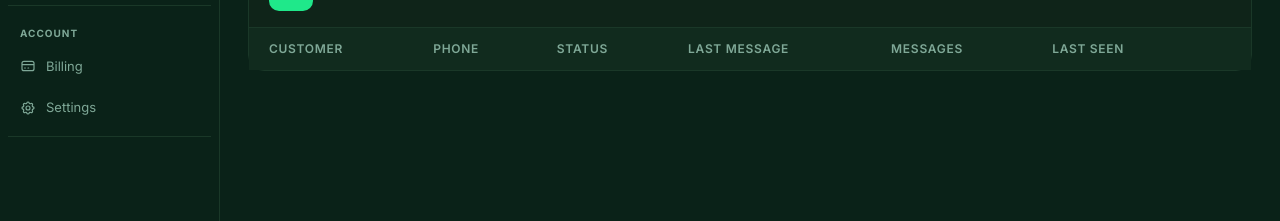
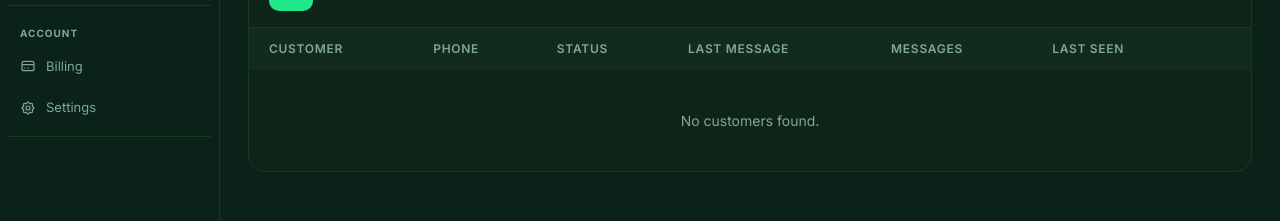
Before and after one commit to manthanpande25/whatsapp-bot, a React (Vite) app: page /crm in a window 1280 px wide. Shown: the part 411-632 px from the top of the page. Built offline with nearby package versions, Linux system fonts and the light colour scheme; a web font is replaced by a local one.

Commit message:
CRM Search Feature Working

```diff
--- a/src/screens/CRM.tsx
+++ b/src/screens/CRM.tsx
@@ -18,6 +18,7 @@ import { updateCustomer } from "../services/customer.service";
 export function CRM() {
 	const [contacts, setContacts] = useState<Customer[]>([]);
 	const [loading, setLoading] = useState(true);
+	const [search, setSearch] = useState("");
 
 	const [selectedCustomer, setSelectedCustomer] = useState<Customer | null>(
 		null,
@@ -30,13 +31,9 @@ export function CRM() {
 	const [editNotes, setEditNotes] = useState("");
 	const totalContacts = contacts.length;
 
-const customers = contacts.filter(
-    c => c.status === "CUSTOMER"
-).length;
+	const customers = contacts.filter((c) => c.status === "CUSTOMER").length;
 
-const newLeads = contacts.filter(
-    c => c.status === "NEW"
-).length;
+	const newLeads = contacts.filter((c) => c.status === "NEW").length;
 
 	useEffect(() => {
 		loadCustomers();
@@ -72,6 +69,19 @@ const newLeads = contacts.filter(
 		QUALIFIED: T.red,
 		CUSTOMER: T.jade,
 	};
+
+	const filteredContacts = contacts.filter((customer) => {
+		const query = search.toLowerCase().trim();
+
+		if (!query) return true;
+
+		return (
+			customer.name.toLowerCase().includes(query) ||
+			customer.phone.toLowerCase().includes(query) ||
+			customer.status.toLowerCase().includes(query) ||
+			customer.lastMessage.toLowerCase().includes(query)
+		);
+	});
 
 	function openCustomer(customer: Customer) {
 		setSelectedCustomer(customer);
@@ -120,7 +130,8 @@ async function saveCustomer() {
 		} catch (error) {
 			console.error("Failed to update customer:", error);
 		}
-}	return (
+	}
+	return (
 		<div
 			style={{
 				padding: "clamp(16px, 4vw, 28px)",
@@ -156,6 +167,8 @@ async function saveCustomer() {
 				<div style={{ display: "flex", gap: 10 }}>
 					<div style={{ position: "relative" }}>
 						<input
+							value={search}
+							onChange={(e) => setSearch(e.target.value)}
 							placeholder="Search contacts..."
 							style={{
 								background: T.deep,
@@ -273,7 +286,22 @@ async function saveCustomer() {
 							</tr>
 						</thead>
 						<tbody>
-							{contacts.map((c) => (
+							{filteredContacts.length === 0 && (
+								<tr>
+									<td
+										colSpan={7}
+										style={{
+											padding: "40px",
+											textAlign: "center",
+											color: T.muted,
+											fontSize: 14,
+										}}
+									>
+										No customers found.
+									</td>
+								</tr>
+							)}
+							{filteredContacts.map((c) => (
 								<tr
 									onClick={() => openCustomer(c)}
 									key={c.id}
@@ -373,7 +401,6 @@ async function saveCustomer() {
 												size="sm"
 												onClick={(e) => {
 													e.stopPropagation();
-
 												}}
 											>
 												<Icon
@@ -404,7 +431,6 @@ async function saveCustomer() {
 					</table>
 				</div>
 			</Card>
-
 
 			<Drawer
 				open={drawerOpen}
@@ -481,9 +507,7 @@ async function saveCustomer() {
 							<textarea
 								rows={6}
 								value={editNotes}
-                    onChange={(e) =>
-                        setEditNotes(e.target.value)
-                    }
+								onChange={(e) => setEditNotes(e.target.value)}
 								style={{
 									...drawerInput,
 									resize: "vertical",
@@ -555,8 +579,8 @@ async function saveCustomer() {
 							>
 								{selectedCustomer.lastSeen
 									? new Date(
-                              selectedCustomer.lastSeen
-                                  ._seconds * 1000,
+											selectedCustomer.lastSeen._seconds *
+												1000,
 										).toLocaleString()
 									: "Never"}
 							</div>
@@ -565,7 +589,5 @@ async function saveCustomer() {
 				)}
 			</Drawer>
 		</div>
-
-
 	);
 }
```
Lines whose indentation alone changed are shown as unchanged.
